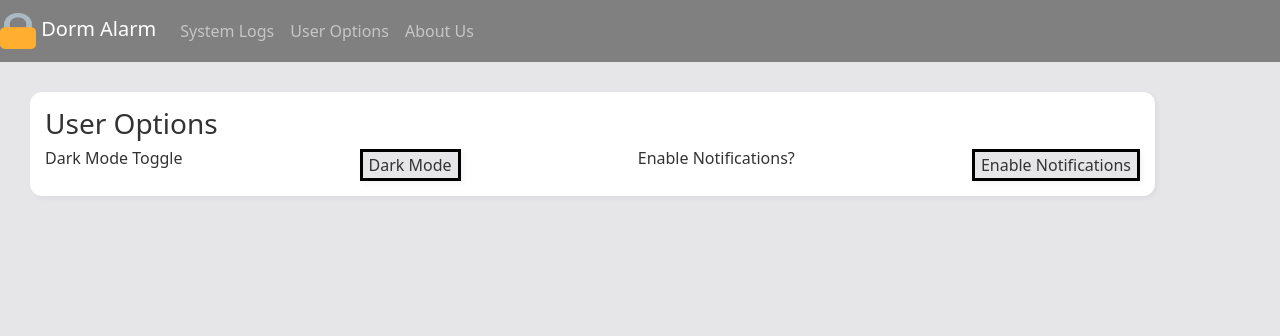
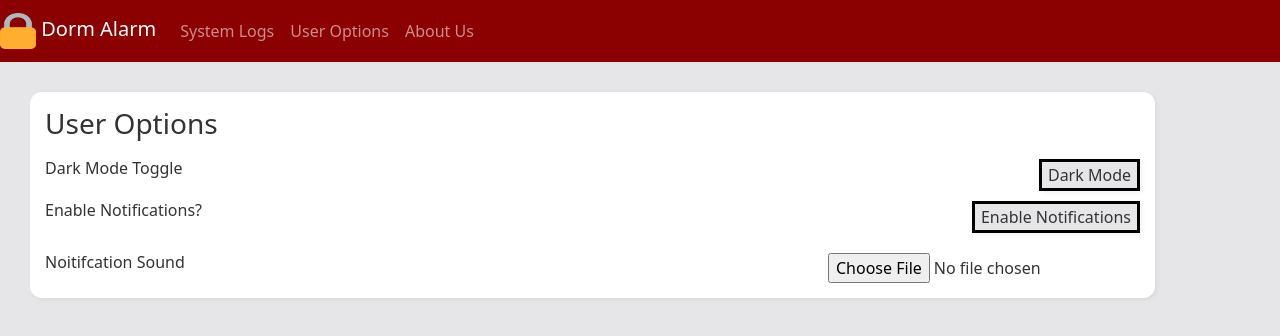
Before and after one commit to clarksonphan/motion-alarm, a React (Create React App) app in the folder react-website-alarm/: page /User in a window 1280 px wide. Shown: the top 336 px of the page. Built offline with nearby package versions, Linux system fonts and the light colour scheme.

Commit message:
styling fix and correct logs ordering

```diff
--- a/react-website-alarm/src/App.css
+++ b/react-website-alarm/src/App.css
@@ -3,7 +3,7 @@
 /*Start of changes for the webpage */
 
 .bg-myGray{
-  background-color: grey;
+  background-color: darkred;
 
 }
 
--- a/react-website-alarm/src/System.css
+++ b/react-website-alarm/src/System.css
@@ -10,7 +10,7 @@
     padding: 15px;
     justify-content: flex-start;
     align-content: center;
-    flex-direction: column;
+    flex-direction: column-reverse;
     color: var(--text-color);
 }
 
--- a/react-website-alarm/src/User.css
+++ b/react-website-alarm/src/User.css
@@ -32,7 +32,24 @@
     display: flex;
     flex-direction: row;
     justify-content: space-between;
+    padding-top: 10px;
 }
+
+.notifs{
+    display: flex;
+    flex-direction: row;
+    justify-content: space-between;
+    padding: 10px 0px;
+}
+
+.sounds{
+    display: flex;
+    flex-direction: row;
+    justify-content: space-between;
+    padding-top: 10px;
+}
+
+
 
 button{
     border: solid;
--- a/react-website-alarm/src/User.js
+++ b/react-website-alarm/src/User.js
@@ -53,14 +53,26 @@ const User = () => {
           <button onClick={toggleDarkMode} className={`dark-button ${isDarkMode ? 'dark' : 'light'}`}>
             {isDarkMode ? 'Light Mode' : 'Dark Mode'}
           </button>
+        </div>
+
+        <div className='notifs'>
           <h6>Enable Notifications?</h6>
           {/* Change class based on isDarkMode */}
           <button onClick={requestNotificationPermission} className={`notification-button ${isDarkMode ? 'dark' : 'light'}`}>
             Enable Notifications
           </button>
         </div>
+
+        <div className="sounds">
+            <h6>Noitifcation Sound</h6>
+            <form className="sound-form">
+                <input type="file">
+
+                </input>
+            </form>
+        </div>
+
       </div>
-      <div className="spacer"></div>
     </div>
   );
 };
```
